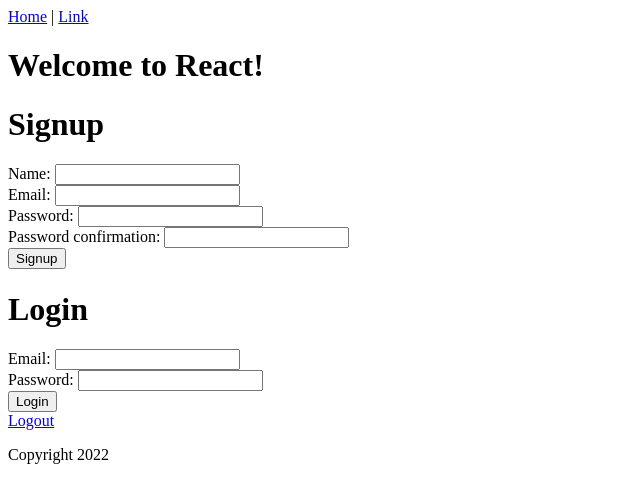
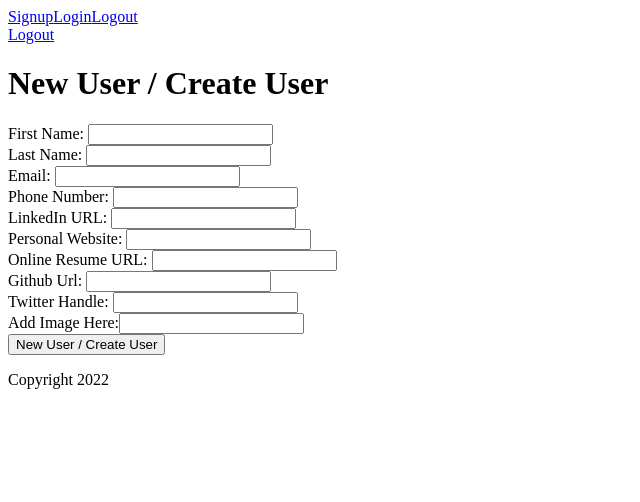
Before and after one commit to masonishee/linkedin-clone-frontend, a React (Vite) app: page /logout in a window 1280 px wide. Shown: the top 502 px of the page, without its empty margins (0-640 px from the left). Built offline with nearby package versions, Linux system fonts and the light colour scheme.

Commit message:
create user action stuff

```diff
--- a/package.json
+++ b/package.json
@@ -12,7 +12,8 @@
   "dependencies": {
     "axios": "^1.5.1",
     "react": "^18.2.0",
-    "react-dom": "^18.2.0"
+    "react-dom": "^18.2.0",
+    "react-router-dom": "^6.17.0"
   },
   "devDependencies": {
     "@types/react": "^18.2.15",
--- a/src/App.jsx
+++ b/src/App.jsx
@@ -1,13 +1,16 @@
 import { Header } from "./Header";
 import { Content } from "./Content";
 import { Footer } from "./Footer";
+import { BrowserRouter } from "react-router-dom";
 
 function App() {
   return (
     <div>
-      <Header />
-      <Content />
-      <Footer />
+      <BrowserRouter>
+        <Header />
+        <Content />
+        <Footer />
+      </BrowserRouter>
     </div>
   );
 }
--- a/src/Content.jsx
+++ b/src/Content.jsx
@@ -1,14 +1,18 @@
 import { Signup } from "./Signup";
 import { Login } from "./Login";
 import { LogoutLink } from "./LogoutLink";
+import { Routes, Route } from "react-router-dom";
+import { UserNew } from "./UserNew";
 
 export function Content() {
   return (
     <div>
-      <h1>Welcome to React!</h1>
-      <Signup />
-      <Login />
-      <LogoutLink />
+      <Routes>
+        <Route path="/signup" element={<Signup />} />
+        <Route path="/login" element={<Login />} />
+        <Route path="/logout" element={<LogoutLink />} />
+      </Routes>
+      <UserNew />
     </div>
   );
 }
--- a/src/Header.jsx
+++ b/src/Header.jsx
@@ -1,8 +1,12 @@
+import { Link } from "react-router-dom";
+
 export function Header() {
   return (
     <header>
       <nav>
-        <a href="#">Home</a> | <a href="#">Link</a>
+        <Link to="/signup">Signup</Link>
+        <Link to="/login">Login</Link>
+        <Link to="/logout">Logout</Link>
       </nav>
     </header>
   );
--- /dev/null
+++ b/src/UserNew.jsx
@@ -0,0 +1,41 @@
+export function UserNew() {
+  return (
+    <div>
+      <h1>New User / Create User</h1>
+      <form>
+        <div>
+          First Name: <input name="first_name" type="text" />
+        </div>
+        <div>
+          Last Name: <input name="last_name" type="text" />
+        </div>
+        <div>
+          Email: <input name="email" type="text" />
+        </div>
+        <div>
+          Phone Number: <input name="phone_number" type="text" />
+        </div>
+        <div>
+          LinkedIn URL: <input name="linkedin_url" type="url" />
+        </div>
+        <div>
+          Personal Website: <input name="website_url" type="url" />
+        </div>
+        <div>
+          Online Resume URL: <input name="resume_url" type="url" />
+        </div>
+        <div>
+          Github Url: <input name="github_url" type="url" />
+        </div>
+        <div>
+          Twitter Handle: <input name="twitter_handle" type="text" />
+        </div>
+        <div>
+          Add Image Here:
+          <input name="photo_url" type="url" />
+        </div>
+        <button type="submit">New User / Create User</button>
+      </form>
+    </div>
+  );
+}
```
Also changed, not shown: 1 other file (tests, documents, lock files or other folders).
